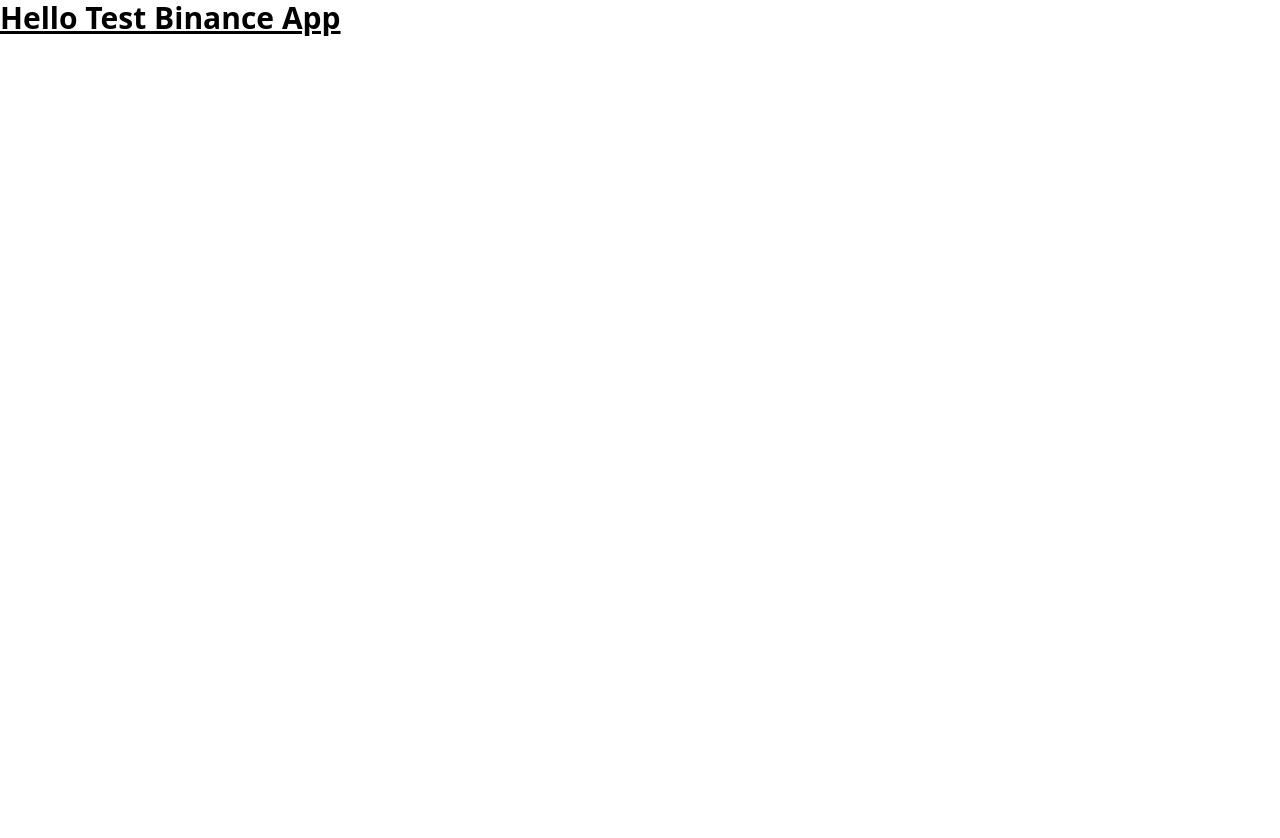
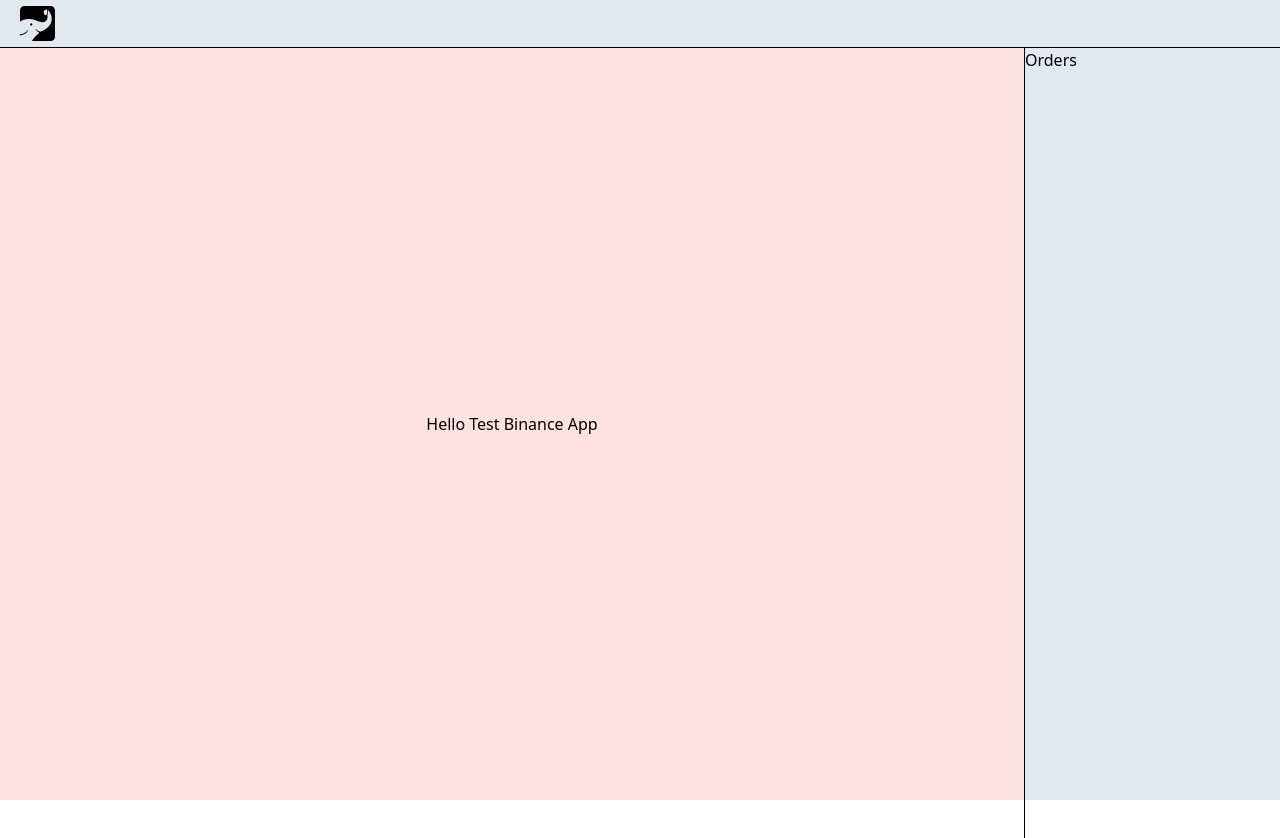
Before and after one commit to Kovrigin-Al/test-binance, a React (Vite) app: page / in a window 1280 px wide. Shown: the top 838 px of the page. Before the commit the page ends 800 px from the top, so only its background shows below. Built offline with nearby package versions, Linux system fonts and the light colour scheme.

Commit message:
create basic layout

```diff
--- a/src/App.tsx
+++ b/src/App.tsx
@@ -1,5 +1,16 @@
+import { Layout } from "./components/Layout/Layout";
+import { NavBar } from "./components/NavBar/NavBar";
+import { Orders } from "./components/Orders/Orders";
+import { Widgets } from "./components/Widgets/Widgets";
+
 function App() {
-    return <div className="text-3xl font-bold underline">Hello Test Binance App</div>;
+    return (
+        <Layout
+            MainSection={<Widgets />}
+            RightSection={<Orders />}
+            TopSection={<NavBar />}
+        />
+    );
 }
 
 export default App;
--- /dev/null
+++ b/src/components/Layout/Layout.tsx
@@ -0,0 +1,21 @@
+import { FC, ReactNode } from "react";
+
+type Props = {
+    RightSection: ReactNode;
+    TopSection: ReactNode;
+    MainSection: ReactNode;
+};
+
+export const Layout: FC<Props> = ({ RightSection, TopSection, MainSection }) => {
+    return (
+        <div className="w-screen h-screen bg-slate-200 relative pt-12 pr-[20%] ">
+            <div className="absolute top-0 left-0 w-screen h-12 border-b border-black">
+                {TopSection}
+            </div>
+            <div className="w-full h-full bg-red-100">{MainSection}</div>
+            <div className="absolute h-screen w-[20%] right-0 top-12 border-l border-black">
+                {RightSection}
+            </div>
+        </div>
+    );
+};
--- /dev/null
+++ b/src/components/NavBar/NavBar.tsx
@@ -0,0 +1,10 @@
+import { FC } from "react";
+import logo from "../../assets/logo.svg";
+
+export const NavBar: FC = () => {
+    return (
+        <div className="h-full w-full flex justify-start items-center px-5">
+            <img src={logo} className="h-3/4" alt="logo" />
+        </div>
+    );
+};
--- /dev/null
+++ b/src/components/Orders/Orders.tsx
@@ -0,0 +1,5 @@
+import { FC } from "react";
+
+export const Orders: FC = () => {
+    return <>Orders</>;
+};
--- /dev/null
+++ b/src/components/Widgets/Widgets.tsx
@@ -0,0 +1,9 @@
+import { FC } from "react";
+
+export const Widgets: FC = () => {
+    return (
+        <div className="h-full w-full flex justify-center items-center">
+            Hello Test Binance App
+        </div>
+    );
+};
```
Also changed, not shown: src/assets/logo.svg (added).
